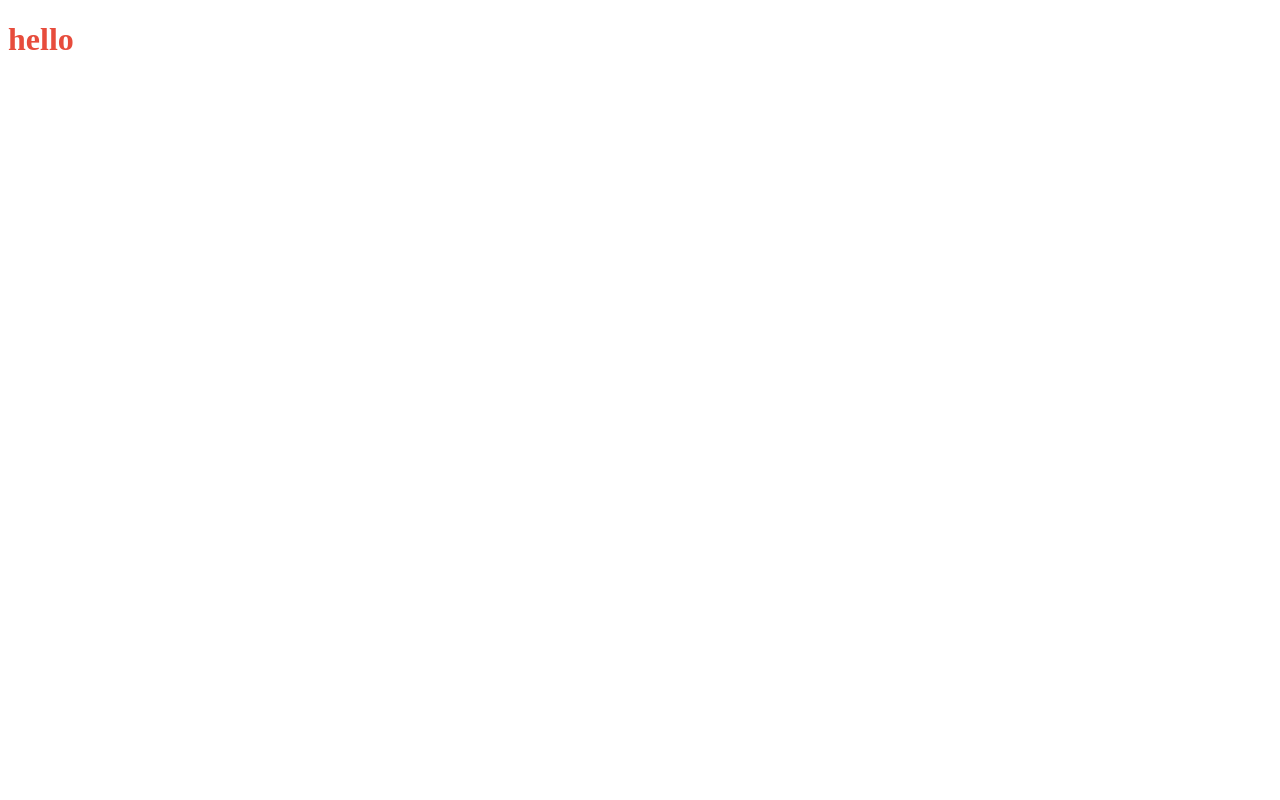
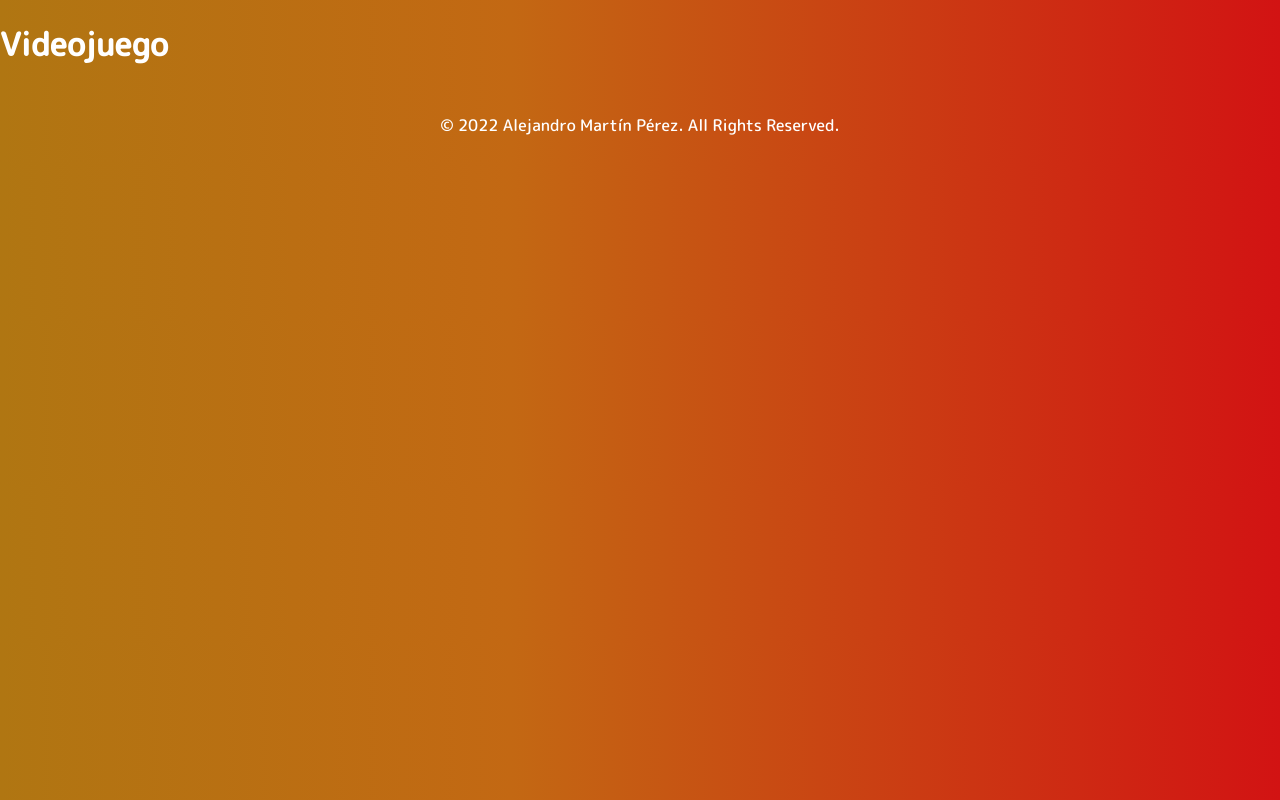
Before and after one commit to Networkzz/landing-videogame-Vallax, a website built with Parcel: page src/index.html in a window 1280 px wide. Built offline with nearby package versions, Linux system fonts and the light colour scheme.

Commit message:
Add: Footer, sass stucture + base sass, script footer

```diff
--- a/src/index.html
+++ b/src/index.html
@@ -4,10 +4,21 @@
     <meta charset="UTF-8" />
     <meta name="viewport" content="width=device-width, initial-scale=1.0" />
     <meta http-equiv="X-UA-Compatible" content="ie=edge" />
-    <title>SCSS with Parcel</title>
-    <link rel="stylesheet" href="styles/style.scss" />
+    <title>Videogame</title>
+    <link rel="stylesheet" href="styles/style.sass" />
   </head>
   <body>
-    <h1>hello</h1>
+    <nav>
+
+    </nav>
+    <main>
+      <header>
+        <h1>Videojuego</h1>
+      </header>
+    </main>
+    <footer>
+      © <span id="dateFooter"></span> Alejandro Martín Pérez. All Rights Reserved.
+    </footer>
   </body>
+  <script src="./scripts/main.js"></script>
 </html>
--- /dev/null
+++ b/src/scripts/main.js
@@ -0,0 +1,7 @@
+const dateFooter = document.getElementById('dateFooter')
+
+const getDate = () => {
+  dateFooter.innerHTML = new Date().getFullYear()
+}
+
+getDate();
--- /dev/null
+++ b/src/styles/base/_base.sass
@@ -0,0 +1,13 @@
+@import url('https://fonts.googleapis.com/css2?family=M+PLUS+Rounded+1c:wght@500&display=swap')
+root
+  font-weight: 700
+  font-size: 62.5% /* 10px */
+
+body
+  padding: 0px
+  margin: 0px
+  box-sizing: border-box
+  list-style: none
+  background: linear-gradient(90deg, rgba(0,0,0,1) 0%, rgba(176,118,18,1) 0%, rgba(195,104,19,1) 40%, rgba(210,19,19,1) 100%)
+  color: #fff
+  font-family: 'M PLUS Rounded 1c', sans-serif
--- /dev/null
+++ b/src/styles/base/_main.sass
@@ -0,0 +1,2 @@
+@import '_base.sass'
+@import '_variables.sass'
--- /dev/null
+++ b/src/styles/base/_variables.sass
@@ -0,0 +1,8 @@
+//Fonts
+@import url('https://fonts.googleapis.com/css2?family=M+PLUS+Rounded+1c:wght@500&display=swap')
+$mainfont: 'M PLUS Rounded 1c', sans-serif
+
+//Colors
+$background: #33302E
+$navigation: #161615
+$red: red
--- /dev/null
+++ b/src/styles/footer/_footer.sass
@@ -0,0 +1,4 @@
+footer
+  margin: 0 auto
+  text-align: center
+  padding: 1.5rem
--- /dev/null
+++ b/src/styles/style.sass
@@ -0,0 +1,5 @@
+@import './base/_main'
+
+@import './navigation/_navigation'
+
+@import './footer/_footer'
--- a/src/styles/style.scss
+++ /dev/null
@@ -1,5 +0,0 @@
-$red: #e74c3c;
-
-h1 {
-  color: $red;
-}
```
Also changed, not shown: src/styles/header/_header.sass (added), src/styles/main/_main.sass (added), src/styles/navigation/_navigation.sass (added), 1 other file.
